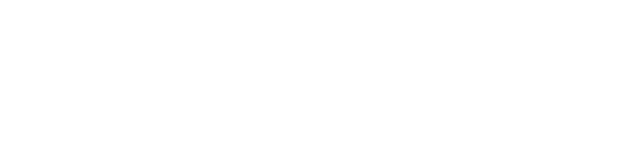
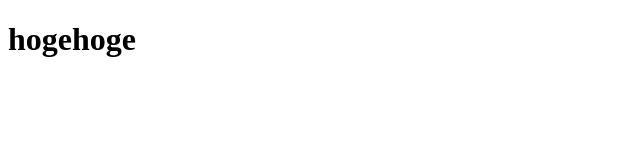
Before and after one commit to takahashi129/git-lerning, a plain HTML site: page index.html in a window 1280 px wide. Shown: the whole page, without its empty margins (0-640 px from the left). Drawn offline with Linux system fonts and the light colour scheme.

Commit message:
見出し追加

```diff
--- a/index.html
+++ b/index.html
@@ -3,9 +3,9 @@
 <head>
     <meta charset="UTF-8">
     <meta name="viewport" content="width=device-width, initial-scale=1.0">
-    <title>テスト</title>
+    <title>テスト test</title>
 </head>
 <body>
-
+    <h1>hogehoge</h1>
 </body>
 </html>
```
